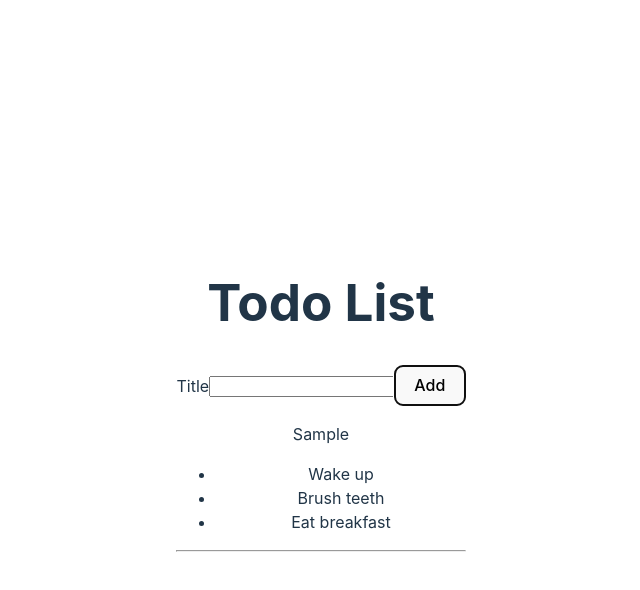
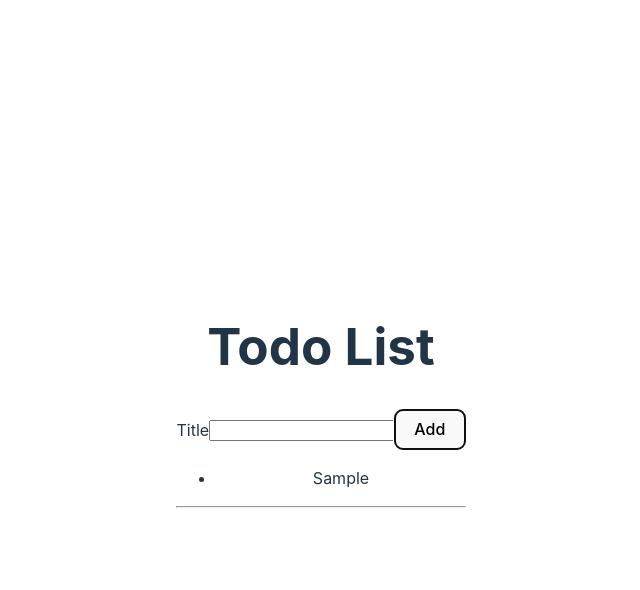
Before and after one commit to miriamgor/react-todo, a React (Vite) app: page / in a window 1280 px wide. Both pictures are taken after typing "Sample" into the empty fields and a click on the button "Add". Shown: the top 590 px of the page, without its empty margins (319-959 px from the left). Built offline with nearby package versions, Linux system fonts and the light colour scheme.

Commit message:
lesson 1.4

```diff
--- a/src/AddTodoForm.jsx
+++ b/src/AddTodoForm.jsx
@@ -1,23 +1,26 @@
-function AddTodoForm(props) {
+import { useState } from "react";
 
+function AddTodoForm({ onAddTodo }) {
+
+    const [todoTitle, setTodoTitle] = useState([]);
+
+    const handleTitleChange = (e) => {
+        const newTodoTitle = e.target.value;
+        console.log(e.target.value);
+        setTodoTitle(newTodoTitle);
+    }
     const handleAddTodo = (e) => {
         e.preventDefault();
-        let todoTitle = e.target.title.value;
         console.log("todoTitle", todoTitle);
-        e.target.reset();
-        props.onAddTodo(todoTitle);
-    }
-
-    const handleClick = () => {
-        props.onAddTodo("");
-
+        onAddTodo({title: todoTitle, id: Date.now()});
+        setTodoTitle('');
     }
 
     return (
         <form onSubmit={handleAddTodo}>
             <label htmlFor="todoTitle">Title</label>
-            <input name="title" id="todoTitle"  />
-            <button onClick={handleClick}>Add</button>
+            <input name="title" id="todoTitle" value={todoTitle} onChange={handleTitleChange}/>
+            <button>Add</button>
         </form>
     );
 }
--- a/src/App.jsx
+++ b/src/App.jsx
@@ -5,14 +5,18 @@ import { useState } from "react";
 
 function App() {
 
-  const [newTodo, setNewTodo] = useState("");
+  const [todoList, setTodoList] = useState([]);
+
+  const addTodo = (newTodo) => {
+    setTodoList([...todoList, newTodo])
+  }
 
   return (
     <div>
       <h1>Todo List</h1>
-      <AddTodoForm onAddTodo={setNewTodo} />
-      <p>{newTodo}</p>
-      <TodoList />
+      <AddTodoForm onAddTodo={addTodo} />
+      <p></p>
+      <TodoList todoList={todoList} />
       <hr />
 
     </div>
--- a/src/TodoList.jsx
+++ b/src/TodoList.jsx
@@ -1,18 +1,6 @@
 import TodoListItem from "./TodoListItem";
 
-const todoList = [
-    {id: 1, title: "Wake up"},
-    {
-      id: 2,
-      title: "Brush teeth"
-    },
-    {
-      id: 3,
-      title: "Eat breakfast"
-    },
-  ];
-
-function TodoList() {
+function TodoList({ todoList }) {
     return (
         <ul>
         {todoList.map((item) => {
--- a/src/TodoListItem.jsx
+++ b/src/TodoListItem.jsx
@@ -1,6 +1,6 @@
-const TodoListItem = (props) => {
+const TodoListItem = ({ todo }) => {
     return (
-        <li>{props.todo.title}</li>
+        <li>{todo.title}</li>
     )
 }
 
```
